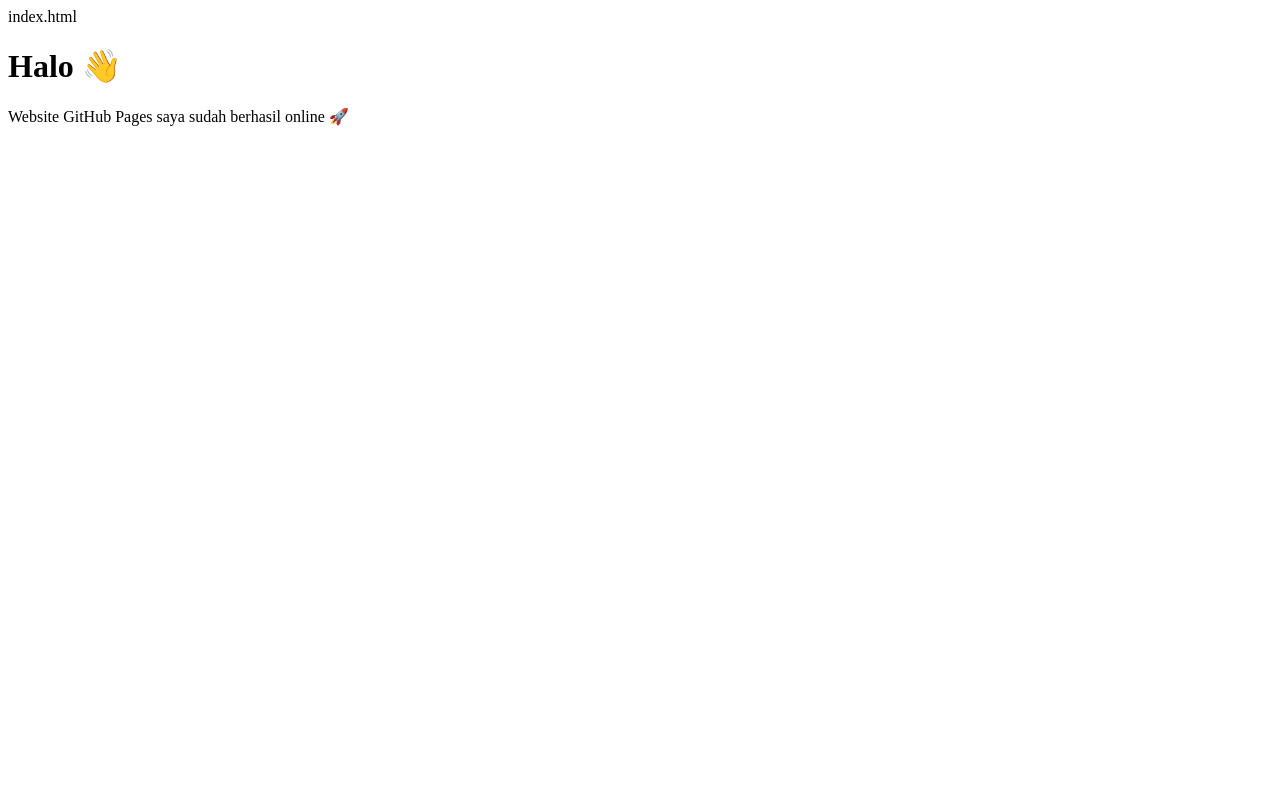
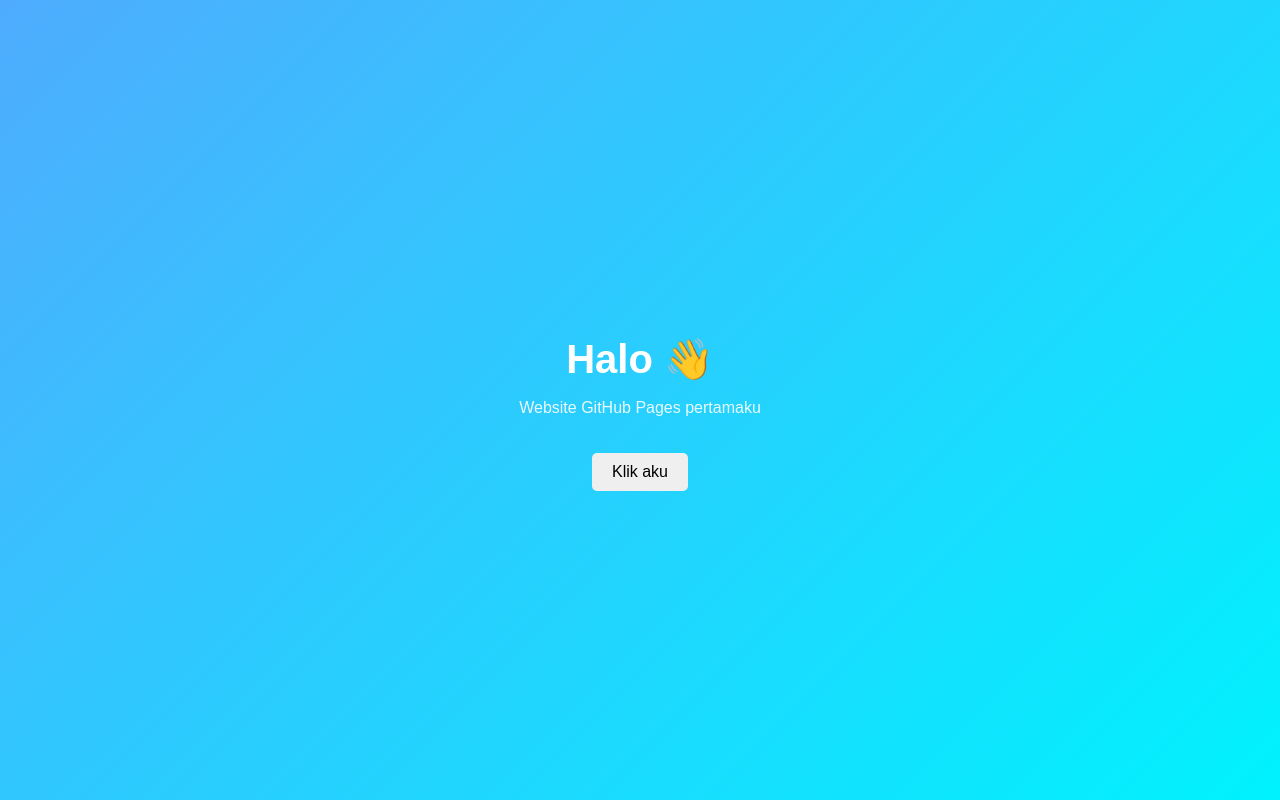
Before and after one commit to Riddwan4372/my-first-project, a plain HTML site: page index.html in a window 1280 px wide. Drawn offline with Linux system fonts and the light colour scheme.

Commit message:
Update index.html

```diff
--- a/index.html
+++ b/index.html
@@ -1,12 +1,54 @@
-index.html
 <!DOCTYPE html>
 <html lang="id">
 <head>
   <meta charset="UTF-8">
-  <title>Website Pertama Saya</title>
+  <meta name="viewport" content="width=device-width, initial-scale=1.0">
+  <title>My First Website</title>
+
+  <style>
+    body {
+      font-family: Arial, sans-serif;
+      background: linear-gradient(135deg, #4facfe, #00f2fe);
+      color: white;
+      height: 100vh;
+      margin: 0;
+      display: flex;
+      align-items: center;
+      justify-content: center;
+      text-align: center;
+    }
+
+    h1 {
+      font-size: 2.5em;
+      margin-bottom: 10px;
+    }
+
+    p {
+      opacity: 0.9;
+    }
+
+    button {
+      margin-top: 20px;
+      padding: 10px 20px;
+      font-size: 16px;
+      border: none;
+      border-radius: 5px;
+      cursor: pointer;
+    }
+  </style>
 </head>
+
 <body>
-  <h1>Halo 👋</h1>
-  <p>Website GitHub Pages saya sudah berhasil online 🚀</p>
+  <div>
+    <h1>Halo 👋</h1>
+    <p>Website GitHub Pages pertamaku</p>
+    <button onclick="ubahTeks()">Klik aku</button>
+  </div>
+
+  <script>
+    function ubahTeks() {
+      alert("Mantap! Web kamu sudah interaktif 😄");
+    }
+  </script>
 </body>
 </html>
```
